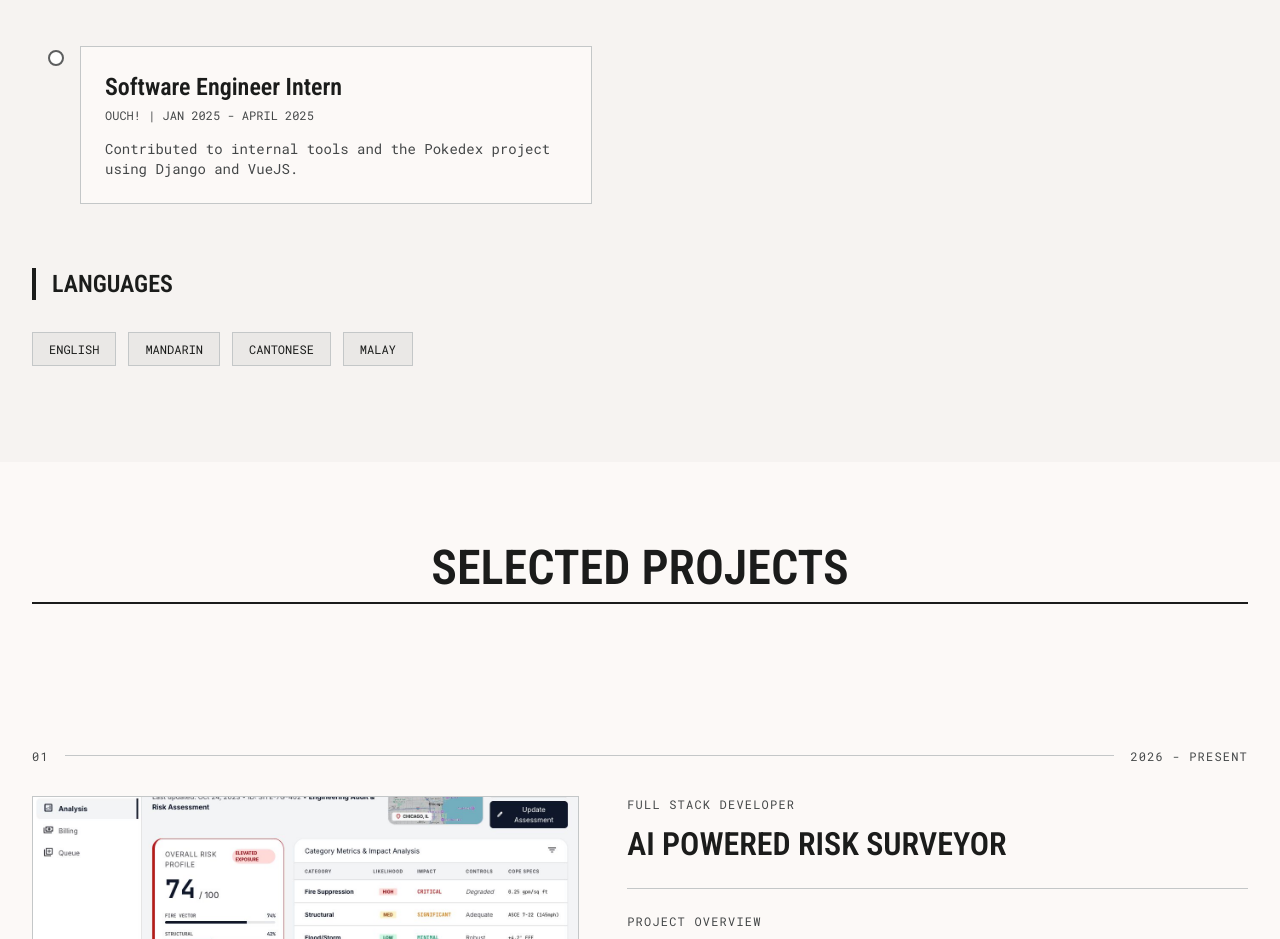
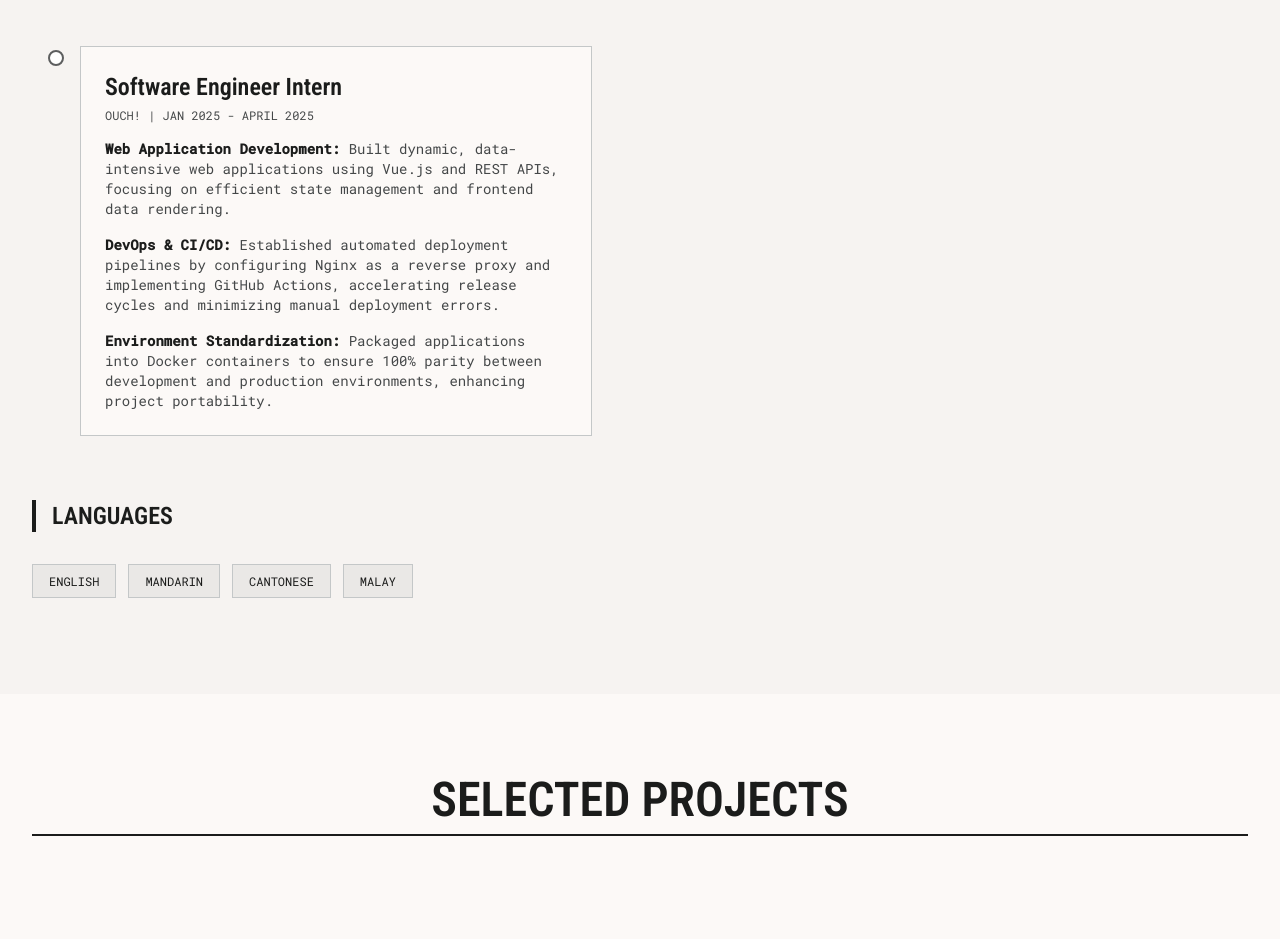
Before and after one commit to louisweitai0903/portfolio, a React (Vite) app: page / in a window 1280 px wide. Shown: the part 2440-3379 px from the top of the page. Built offline with nearby package versions, Linux system fonts and the light colour scheme.

Commit message:
docs: update Ouch! Software Engineer Intern experience details

```diff
--- a/src/App.tsx
+++ b/src/App.tsx
@@ -570,7 +570,17 @@ function App() {
                     <div className="bg-surface p-5 md:p-6 border border-outline-variant">
                       <h4 className="font-headline-md text-on-surface mb-1 text-base md:text-2xl">Software Engineer Intern</h4>
                       <div className="font-label-md text-on-surface-variant mb-3 md:mb-4 uppercase text-xs">Ouch! | Jan 2025 - April 2025</div>
-                      <p className="text-on-surface-variant font-body-md text-sm">Contributed to internal tools and the Pokedex project using Django and VueJS.</p>
+                      <div className="text-on-surface-variant font-body-md text-sm space-y-4">
+                        <p>
+                          <strong className="text-on-surface">Web Application Development:</strong> Built dynamic, data-intensive web applications using Vue.js and REST APIs, focusing on efficient state management and frontend data rendering.
+                        </p>
+                        <p>
+                          <strong className="text-on-surface">DevOps & CI/CD:</strong> Established automated deployment pipelines by configuring Nginx as a reverse proxy and implementing GitHub Actions, accelerating release cycles and minimizing manual deployment errors.
+                        </p>
+                        <p>
+                          <strong className="text-on-surface">Environment Standardization:</strong> Packaged applications into Docker containers to ensure 100% parity between development and production environments, enhancing project portability.
+                        </p>
+                      </div>
                     </div>
                   </div>
                 </div>
```
